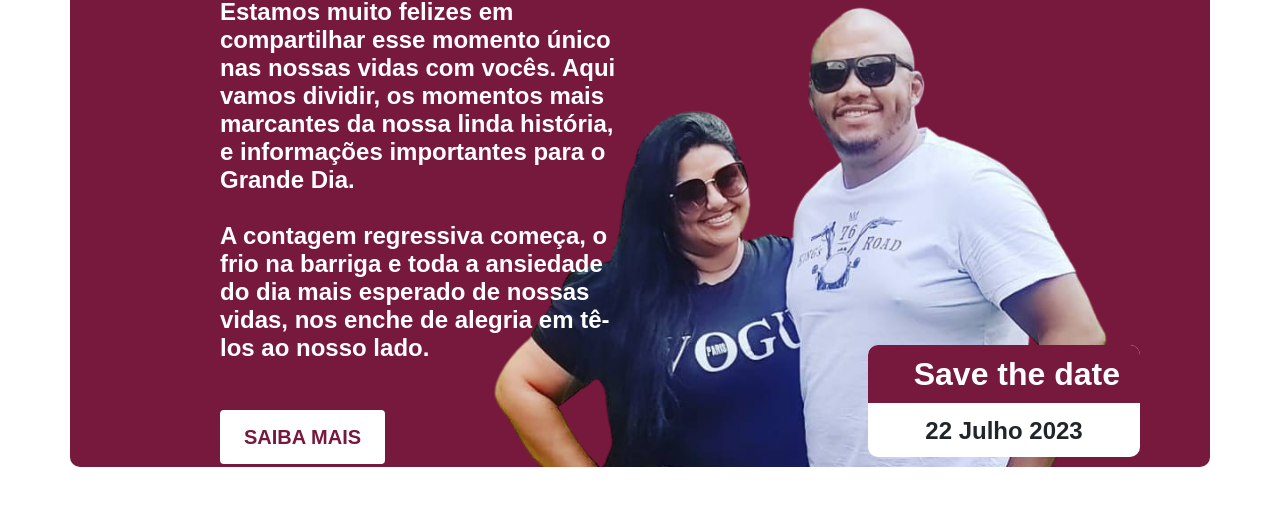
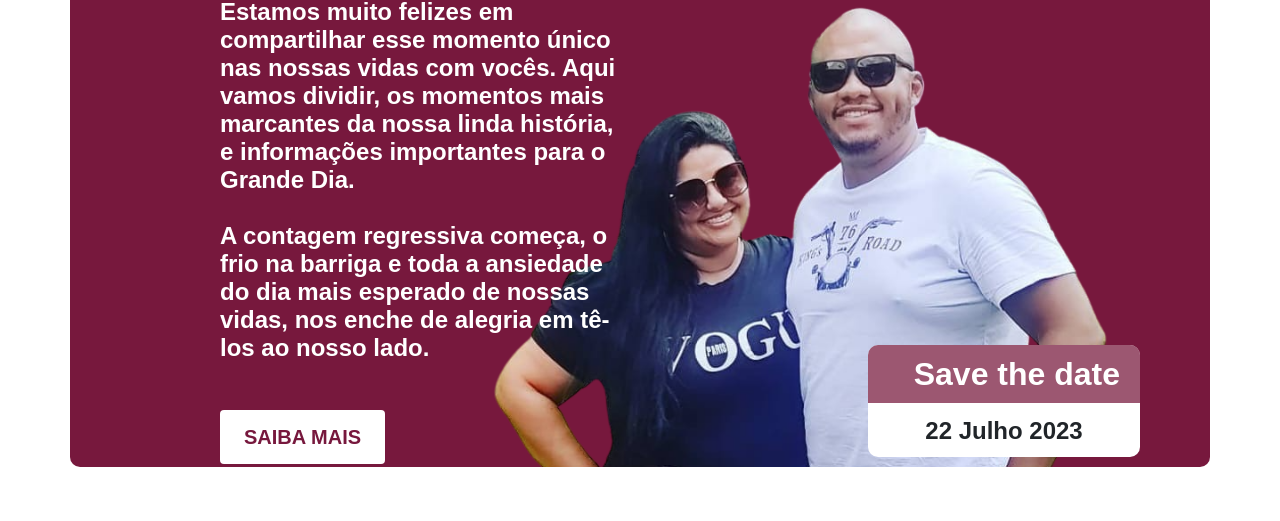
Before and after one commit to JonathanMart/Eduardo-Dani, a plain HTML site: page index.html in a window 1280 px wide. Shown: the part 431-952 px from the top of the page. Drawn offline with Linux system fonts and the light colour scheme; a web font is replaced by a local one.

Commit message:
arrumando cores

```diff
--- a/css/tooplate-wedding-lite.css
+++ b/css/tooplate-wedding-lite.css
@@ -465,7 +465,7 @@ strong {
 }
 
 .save-the-date-title {
-  background: var(--primary-color);
+  background:#77183cb9;
   color: var(--white-color);
   margin-bottom: 0;
   padding: 10px 20px;
@@ -689,6 +689,7 @@ strong {
   padding-bottom: 150px;
   text-align: center;
   position: relative;
+  background-color: #77183D;
 }
 
 .site-footer::after {
```
